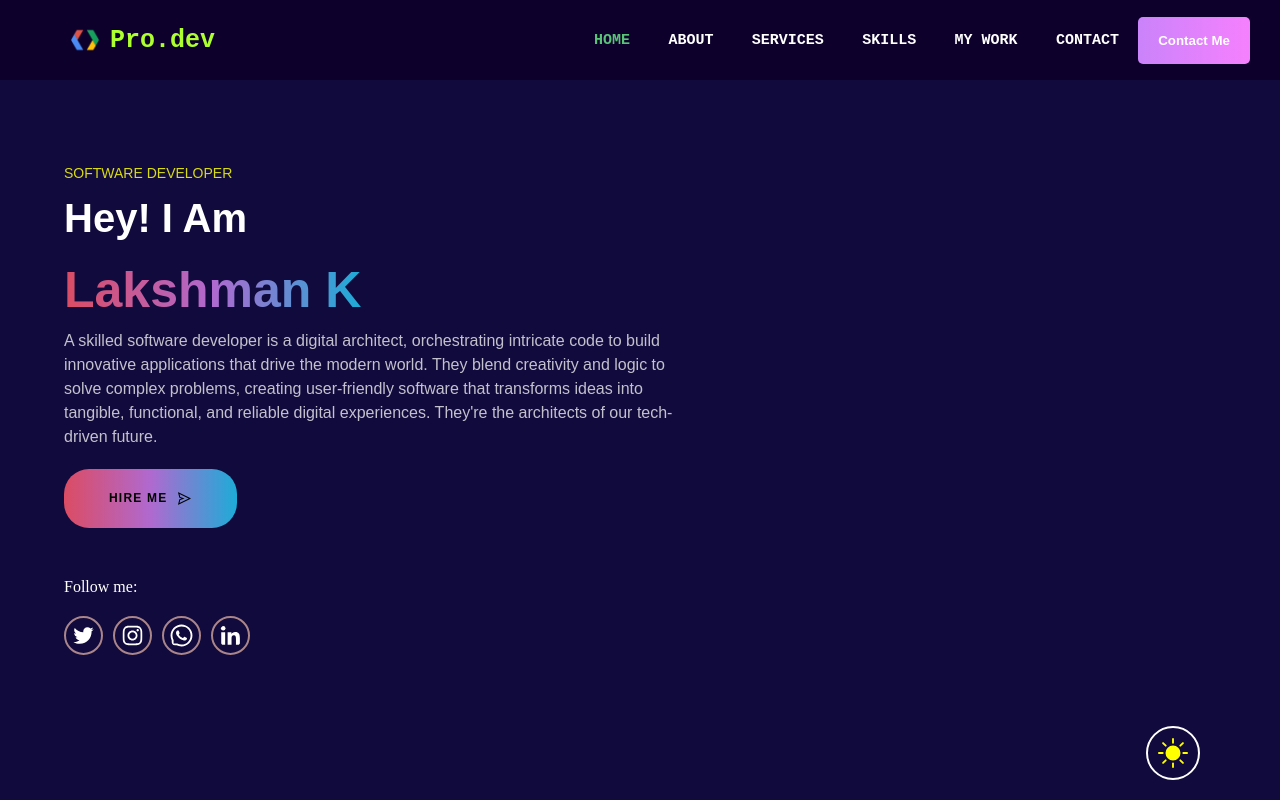
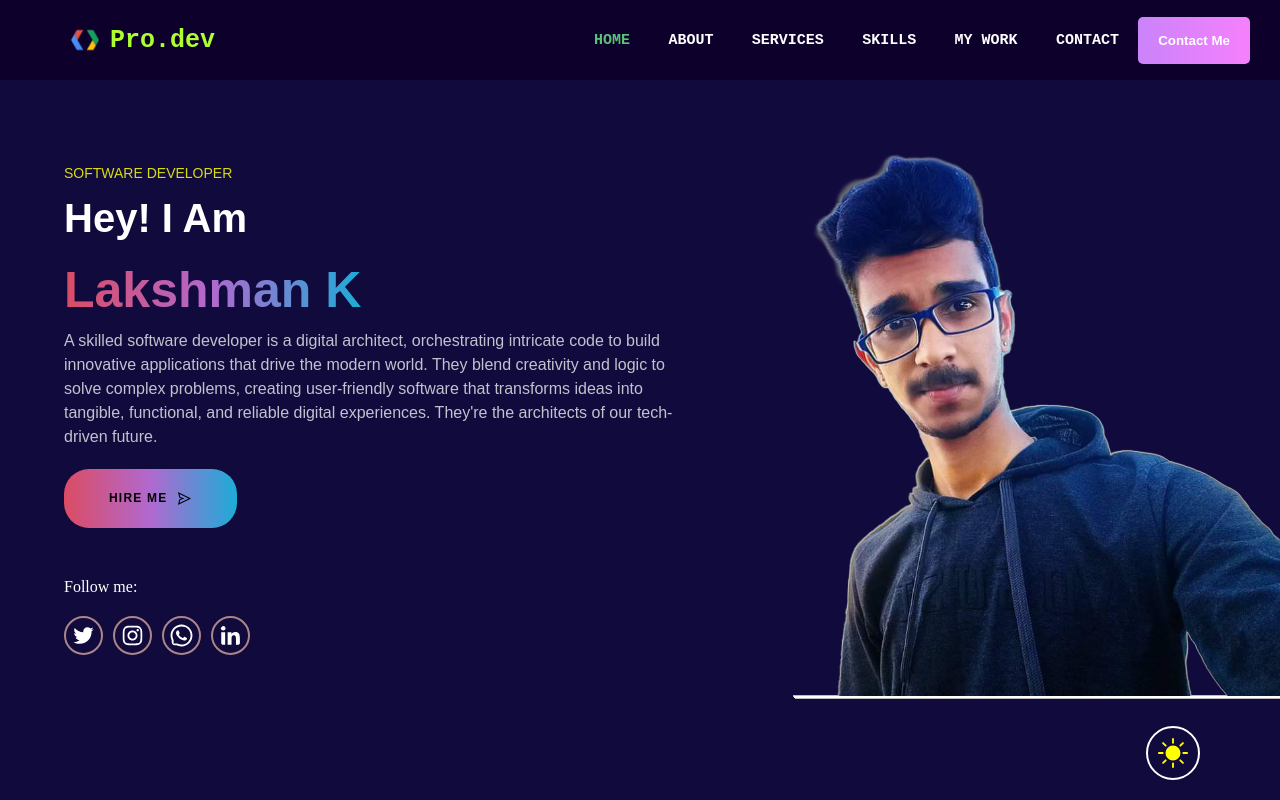
Before and after one commit to Lakshman-kumar-121/portfolio, a Next.js app: page / in a window 1280 px wide. Shown: the top 800 px of the page. Built offline with nearby package versions, Linux system fonts and the light colour scheme; no server answers; the database is empty.

Commit message:
added image

```diff
--- a/components/home.js
+++ b/components/home.js
@@ -1,9 +1,9 @@
-import Main from "@/components/sc";
+import Scrolltotop from "@/components/sc";
 
 import styles from '../styles/Home.module.css';
 import { AiOutlineTwitter, AiOutlineInstagram, AiOutlineWhatsApp, AiOutlineSend } from 'react-icons/ai';
 import { BiLogoLinkedin } from 'react-icons/bi';
-import Themeic from '@/components/theme';
+import Themechange from '@/components/theme';
 import mystyles from "./styles";
 import { useContext, useState } from "react";
 import useHover from "./btnhover";
@@ -18,8 +18,10 @@ const HomeCont = () => {
 
     return (
         <div className={styles.bg} style={applyStyle(mystyles.bgclr, mode)}>
-            <Main></Main>
-            <Themeic></Themeic>
+            <Scrolltotop></Scrolltotop>
+            <Themechange></Themechange>
+            <div className={styles.content}>
+            <div>
             <div className={styles.soft} style={applyStyle(mystyles.textlightoragcolor, mode)}data-aos="fade-down" data-aos-duration="1000" >SOFTWARE DEVELOPER</div>
             <div className={styles.hey} style={applyStyle(mystyles.dbfontcolor, mode)}data-aos="fade-down" data-aos-duration="1000" >Hey! I Am </div>
             <div className={styles.lak} style={applyStyle(mystyles.textlightoragcolor, mode)} data-aos="fade-down" data-aos-duration="1000">Lakshman K </div>
@@ -38,6 +40,9 @@ const HomeCont = () => {
                     <BiLogoLinkedin className={styles.log} style={applyStyle(mystyles.dbfontcolor, mode)}></BiLogoLinkedin>
                 </a>
             </div>
+            </div>
+            <div><img src="new.png" alt="" style={applyStyle(mystyles.pic, mode)} className={styles.img} /></div>
+            </div>
         </div>
     );
 }
--- a/components/styles.js
+++ b/components/styles.js
@@ -55,6 +55,13 @@ color : '#1463B9'
     },
     blackline:{
         backgroundColor:'rgb(80, 80, 80)'
+    },
+    pic:{
+        filter:'drop-shadow(1px 1px 0 rgb(20,20, 20)) drop-shadow(-1px -1px 0 rgb(20, 20, 20)) grayscale(30%)'
+        ,position: 'absolute'
+        ,right: '0px',
+        width:'38%',
+        borderBottom: '2px solid rgb(80, 80, 80)'
     }
 
 };
--- a/styles/Home.module.css
+++ b/styles/Home.module.css
@@ -3,6 +3,9 @@
     /* width: 100vw; */
     height: 40em;
     padding: 70px 5vw;
+}
+.content{
+    display: flex;
 }
 .soft{
     margin: 15px 0px;
@@ -73,7 +76,20 @@ font-family: Jost,sans-serif!important;
     border-radius: 100%;
     padding: 5px;
 }
+.img{
+    /* text-shadow:50px 50px 5px white ; */
+    filter:drop-shadow(1px 1px 0 rgb(186, 186, 186))
+    drop-shadow(-1px -1px 0 rgb(186, 186, 186)) grayscale(0%);
+    position: absolute;
+    right: 0px;
+    width:38%;
+    border-bottom: 2px solid white;
+}
+
 @media (max-width: 767px) {
+    .img{
+        display: none;
+    }
     .bg{
         display: flex;
         flex-direction: column;
--- a/styles/var.js
+++ /dev/null
@@ -1,3 +0,0 @@
-export const primaryColor = '#ff5733';
-export const secondaryColor = '#3498db';
-export const fontSize = '16px';
```
Also changed, not shown: public/WhatsApp Image 2024-01-03 at 22.43.39_d136b5b1.png (added), public/new.png (added).
